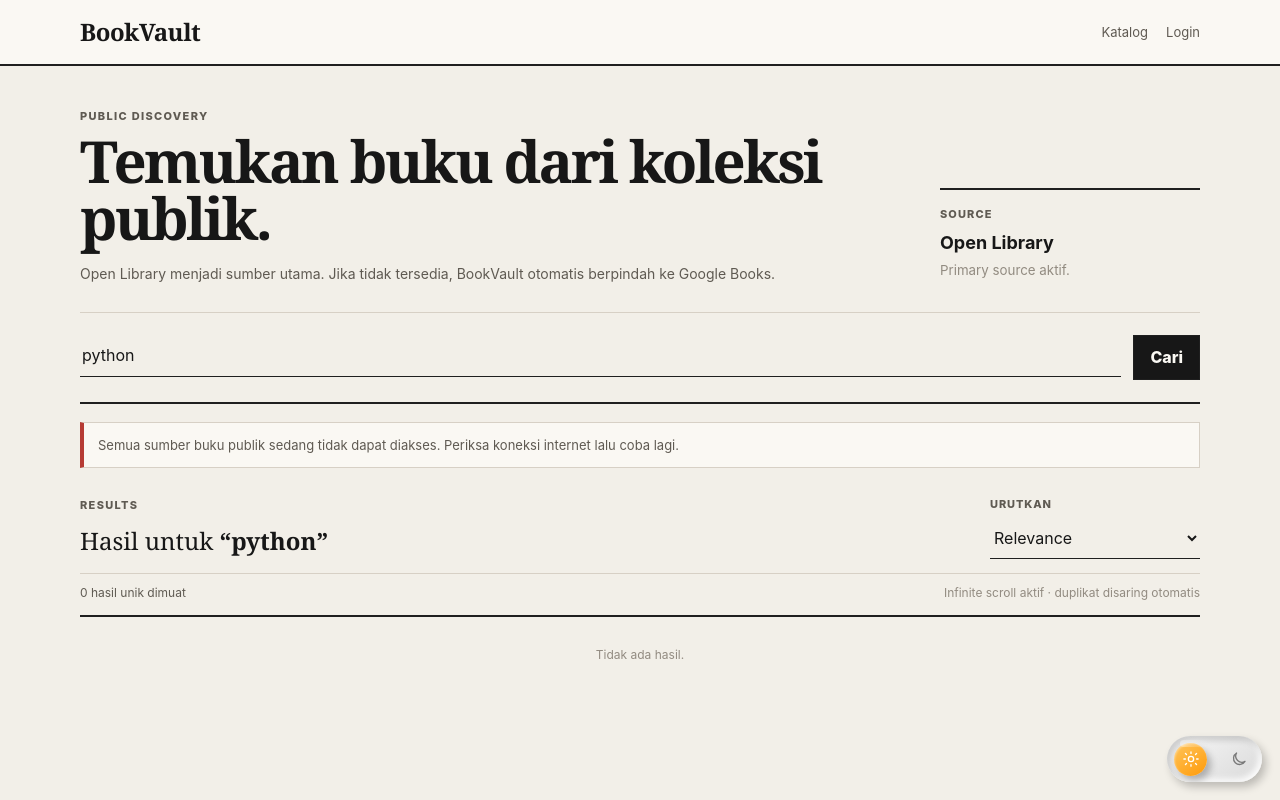
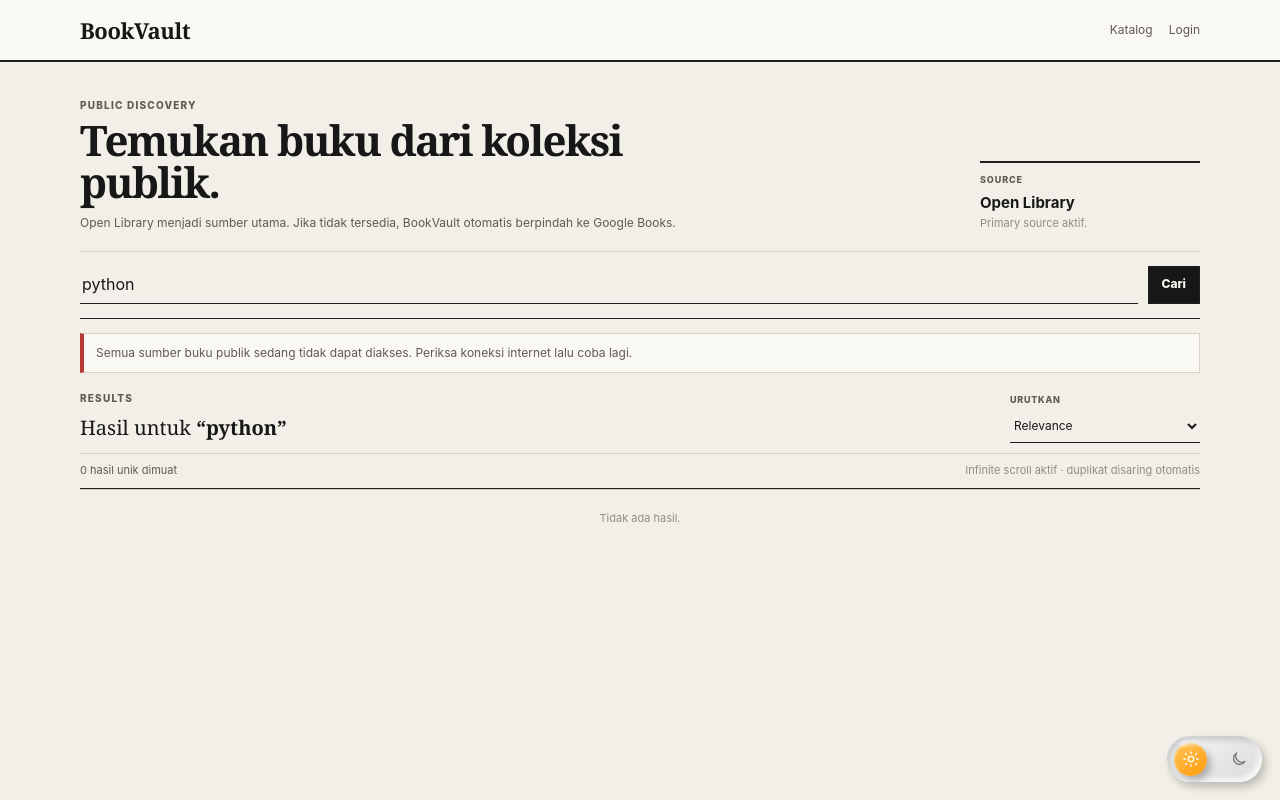
Before and after one commit to panjiaryasoma/bookvault-flask, a Flask app: page /public-books in a window 1280 px wide. Run offline with Flask 3, Linux system fonts and the light colour scheme; data that the repository does not hold is empty.

Commit message:
Compact public discovery into small card grid

```diff
--- a/static/css/public_books.css
+++ b/static/css/public_books.css
@@ -5,18 +5,18 @@
 
 .public-header__inner {
     width: min(var(--shell), calc(100% - 40px));
-    min-height: 64px;
+    min-height: 60px;
     margin: 0 auto;
     display: flex;
     align-items: center;
     justify-content: space-between;
-    gap: 24px;
+    gap: 20px;
 }
 
 .public-brand {
     color: var(--paper);
     font-family: Georgia, "Times New Roman", serif;
-    font-size: 24px;
+    font-size: 22px;
     font-weight: 700;
     letter-spacing: -0.02em;
 }
@@ -24,13 +24,13 @@
 .public-nav {
     display: flex;
     align-items: center;
-    gap: 18px;
+    gap: 16px;
     flex-wrap: wrap;
 }
 
 .public-nav a {
     color: var(--muted);
-    font-size: 13px;
+    font-size: 12px;
 }
 
 .public-nav a:hover {
@@ -39,42 +39,42 @@
 
 .discovery-intro {
     display: grid;
-    grid-template-columns: minmax(0, 1fr) 260px;
-    gap: 48px;
+    grid-template-columns: minmax(0, 1fr) 220px;
+    gap: 32px;
     align-items: end;
-    padding: 14px 0 28px;
+    padding: 8px 0 18px;
     border-bottom: 1px solid var(--line-soft);
 }
 
 .eyebrow {
     display: block;
-    margin-bottom: 8px;
+    margin-bottom: 5px;
     color: var(--muted);
-    font-size: 11px;
+    font-size: 10px;
     font-weight: 800;
     letter-spacing: 0.12em;
     text-transform: uppercase;
 }
 
 .discovery-intro h1 {
-    max-width: 760px;
+    max-width: 680px;
     margin: 0;
     color: var(--paper);
     font-family: Georgia, "Times New Roman", serif;
-    font-size: clamp(36px, 5vw, 58px);
-    line-height: 0.98;
-    letter-spacing: -0.045em;
+    font-size: clamp(30px, 4vw, 42px);
+    line-height: 1.02;
+    letter-spacing: -0.04em;
 }
 
 .discovery-intro p {
-    max-width: 700px;
-    margin: 16px 0 0;
+    max-width: 680px;
+    margin: 10px 0 0;
     color: var(--muted);
-    font-size: 14px;
+    font-size: 12px;
 }
 
 .provider-summary {
-    padding: 16px 0 4px;
+    padding: 10px 0 2px;
     border-top: 2px solid var(--line);
 }
 
@@ -85,9 +85,9 @@
 }
 
 .provider-summary__label {
-    margin-bottom: 6px;
+    margin-bottom: 4px;
     color: var(--muted);
-    font-size: 11px;
+    font-size: 9px;
     font-weight: 800;
     letter-spacing: 0.1em;
     text-transform: uppercase;
@@ -95,28 +95,29 @@
 
 .provider-summary strong {
     color: var(--paper);
-    font-size: 18px;
+    font-size: 15px;
 }
 
 .provider-summary small {
-    margin-top: 4px;
+    margin-top: 2px;
     color: var(--faint);
-    line-height: 1.45;
+    font-size: 11px;
+    line-height: 1.35;
 }
 
 .public-search-form {
     display: grid;
     grid-template-columns: minmax(0, 1fr) auto;
-    gap: 12px;
-    padding: 22px 0;
-    border-bottom: 2px solid var(--line);
+    gap: 10px;
+    padding: 14px 0;
+    border-bottom: 1px solid var(--line);
 }
 
 .public-search-control input,
 .sort-control select,
 .import-form input {
     width: 100%;
-    min-height: 42px;
+    min-height: 38px;
     border: 0;
     border-bottom: 1px solid var(--line);
     border-radius: 0;
@@ -125,7 +126,7 @@
 }
 
 .public-search-control input {
-    padding: 8px 2px;
+    padding: 6px 2px;
 }
 
 .public-search-control input::placeholder,
@@ -148,12 +149,13 @@
 
 .public-search-form button,
 .import-form button {
-    min-height: 42px;
-    padding: 9px 16px;
+    min-height: 38px;
+    padding: 7px 13px;
     border: 1px solid var(--line);
     border-radius: 0;
     background: var(--paper);
     color: var(--surface);
+    font-size: 12px;
     font-weight: 800;
 }
 
@@ -166,8 +168,8 @@
 
 .error,
 .fallback-status {
-    margin-top: 18px;
-    padding: 12px 14px;
+    margin-top: 14px;
+    padding: 10px 12px;
     border: 1px solid var(--line-soft);
     border-left: 4px solid var(--line);
     background: var(--surface);
@@ -194,51 +196,53 @@
 .error span,
 .fallback-status {
     color: var(--muted);
-    font-size: 13px;
+    font-size: 12px;
 }
 
 .results-toolbar {
     display: flex;
     align-items: end;
     justify-content: space-between;
-    gap: 24px;
-    padding: 28px 0 14px;
+    gap: 20px;
+    padding: 18px 0 10px;
 }
 
 .results-heading {
     margin: 0;
     color: var(--paper);
     font-family: Georgia, "Times New Roman", serif;
-    font-size: 24px;
+    font-size: 20px;
 }
 
 .sort-control {
-    min-width: 210px;
+    min-width: 190px;
 }
 
 .sort-control > span {
     display: block;
-    margin-bottom: 4px;
+    margin-bottom: 2px;
     color: var(--muted);
-    font-size: 11px;
+    font-size: 9px;
     font-weight: 800;
     letter-spacing: 0.08em;
     text-transform: uppercase;
 }
 
 .sort-control select {
-    padding: 7px 0;
+    min-height: 34px;
+    padding: 5px 0;
+    font-size: 12px;
 }
 
 .public-results-meta {
     display: flex;
     justify-content: space-between;
-    gap: 24px;
-    padding: 10px 0 12px;
+    gap: 20px;
+    padding: 8px 0 9px;
     border-top: 1px solid var(--line-soft);
     border-bottom: 1px solid var(--line);
     color: var(--muted);
-    font-size: 12px;
+    font-size: 11px;
 }
 
 .results-note {
@@ -246,29 +250,32 @@
 }
 
 .public-results-list {
-    border-bottom: 1px solid var(--line);
+    display: grid;
+    grid-template-columns: repeat(4, minmax(0, 1fr));
+    border-top: 1px solid var(--line-soft);
+    border-left: 1px solid var(--line-soft);
 }
 
 .public-book-row {
-    display: grid;
-    grid-template-columns: 106px minmax(0, 1fr);
-    gap: 22px;
-    padding: 22px 0;
+    min-width: 0;
+    padding: 14px;
+    border-right: 1px solid var(--line-soft);
     border-bottom: 1px solid var(--line-soft);
-}
-
-.public-book-row:last-child {
-    border-bottom: 0;
+    background: transparent;
 }
 
 .public-book-row:hover {
-    background: color-mix(in srgb, var(--surface) 55%, transparent);
+    background: var(--surface);
+}
+
+.public-book-media {
+    margin-bottom: 10px;
 }
 
 .public-book-media img,
 .api-cover-placeholder {
-    width: 106px;
-    height: 156px;
+    width: 92px;
+    height: 136px;
     display: block;
     object-fit: cover;
     border: 1px solid var(--line-soft);
@@ -379,41 +394,49 @@
 
 .import-form {
     display: grid;
-    grid-template-columns: 150px minmax(180px, 1fr) auto;
-    gap: 12px;
-    align-items: end;
-    max-width: 720px;
-    padding: 12px 0 4px;
+    grid-template-columns: 1fr;
+    gap: 7px;
+    padding: 8px 0 2px;
 }
 
 .import-form label > span {
     display: block;
-    margin-bottom: 3px;
+    margin-bottom: 1px;
     color: var(--muted);
-    font-size: 10px;
+    font-size: 8px;
     font-weight: 800;
-    letter-spacing: 0.08em;
+    letter-spacing: 0.07em;
     text-transform: uppercase;
 }
 
 .import-form input {
-    padding: 6px 0;
+    min-height: 32px;
+    padding: 4px 0;
+    font-size: 11px;
+}
+
+.import-form button {
+    min-height: 34px;
+    width: 100%;
+    margin-top: 2px;
+    padding: 6px 8px;
+    font-size: 10px;
 }
 
 .infinite-scroll-sentinel {
-    min-height: 76px;
+    min-height: 58px;
     display: flex;
     align-items: center;
     justify-content: center;
     color: var(--muted);
-    font-size: 12px;
+    font-size: 11px;
 }
 
 .infinite-scroll-sentinel[data-state="loading"]::before {
     content: "";
-    width: 8px;
-    height: 8px;
-    margin-right: 8px;
+    width: 7px;
+    height: 7px;
+    margin-right: 7px;
     border: 1px solid currentColor;
     animation: public-books-loading 0.8s steps(2, end) infinite;
 }
```
Also changed, not shown: other parts of static/css/public_books.css (+61 -40 lines).
